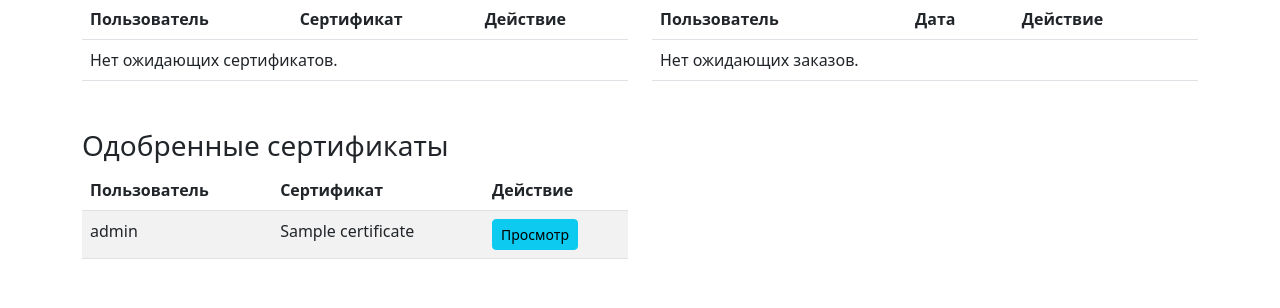
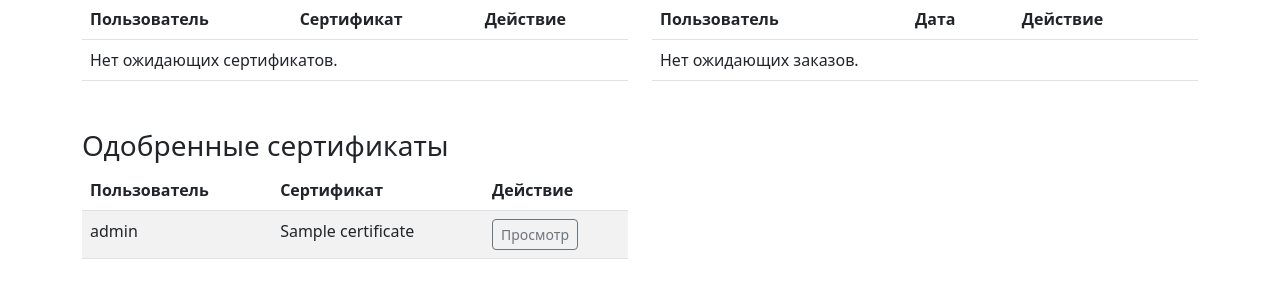
Before and after one commit to w0nkest/neostore, a Django app: page /hr/dashboard/ in a window 1280 px wide. Shown: the part 200-508 px from the top of the page. Run offline with Django 5.2, Linux system fonts and the light colour scheme; a user stored in the database is signed in; data comes from the database, SQL or seed files in the repository; tables that the repository leaves empty hold one stand-in row (values such as "Sample post").

Commit message:
done russian translation and recolored buttons

```diff
--- a/neostore/home/templates/home/employee_dashboard.html
+++ b/neostore/home/templates/home/employee_dashboard.html
@@ -5,7 +5,7 @@
 
     <div class="row mt-4">
         <div class="col-md-4">
-            <div class="card text-white bg-primary mb-3">
+            <div class="card text-white mb-3" style="background-color: #FFB007;">
                 <div class="card-body">
                     <h5 class="card-title">Ваш баланс</h5>
                     <p class="card-text fs-2">{{ balance }} <small>NeoCoins</small></p>
@@ -39,7 +39,7 @@
                                 {% endif %}
                             </td>
                             <td>
-                                <button class="btn btn-sm btn-info view-cert" data-id="{{ cert.id }}" data-name="{{ cert.name }}" data-givenfor="{{ cert.givenfor }}" data-date="{{ cert.date|date:'Y-m-d H:i:s' }}" data-state="{% if cert.state %}Одобрено{% else %}Ожидает{% endif %}" data-photo="{% if cert.photo %}{{ cert.photo.url }}{% endif %}">Просмотр</button>
+                                <button class="btn btn-sm btn-outline-secondary view-cert" data-id="{{ cert.id }}" data-name="{{ cert.name }}" data-givenfor="{{ cert.givenfor }}" data-date="{{ cert.date|date:'Y-m-d H:i:s' }}" data-state="{% if cert.state %}Одобрено{% else %}Ожидает{% endif %}" data-photo="{% if cert.photo %}{{ cert.photo.url }}{% endif %}">Просмотр</button>
                                 {% if not cert.state %}
                                     <button class="btn btn-sm btn-danger delete-cert" data-id="{{ cert.id }}">Удалить</button>
                                 {% endif %}
--- a/neostore/home/templates/home/hr_dashboard.html
+++ b/neostore/home/templates/home/hr_dashboard.html
@@ -20,7 +20,7 @@
                             <td>{{ cert.user.username }}</td>
                             <td>{{ cert.name }}</td>
                             <td>
-                                <button class="btn btn-sm btn-info view-cert"
+                                <button class="btn btn-sm btn-outline-secondary view-cert"
                                         data-id="{{ cert.id }}"
                                         data-name="{{ cert.name }}"
                                         data-user="{{ cert.user.username }}"
@@ -54,7 +54,7 @@
                             <td>{{ cert.user.username }}</td>
                             <td>{{ cert.name }}</td>
                             <td>
-                                <button class="btn btn-sm btn-info view-cert"
+                                <button class="btn btn-sm btn-outline-secondary view-cert"
                                         data-id="{{ cert.id }}"
                                         data-name="{{ cert.name }}"
                                         data-user="{{ cert.user.username }}"
@@ -89,7 +89,7 @@
                             <td>{{ order.user.username }}</td>
                             <td>{{ order.date|date:"d.m.Y H:i" }}</td>
                             <td>
-                                <button class="btn btn-sm btn-info mark-delivered" data-id="{{ order.id }}">Отметить доставленным</button>
+                                <button class="btn btn-sm btn-outline-secondary mark-delivered" data-id="{{ order.id }}">Отметить доставленным</button>
                             </td>
                         </tr>
                     {% empty %}
--- a/neostore/things/templates/things/cart.html
+++ b/neostore/things/templates/things/cart.html
@@ -90,7 +90,7 @@ function checkBalance(totalPrice) {
     if (userBalance >= totalPrice) {
         payLink.classList.remove('btn-secondary', 'disabled');
         payLink.classList.add('btn-success');
-        payLink.textContent = 'Pay';
+        payLink.textContent = 'Оплатить';
         payLink.style.pointerEvents = 'auto';
         warningDiv.style.display = 'none';
     } else {
```
